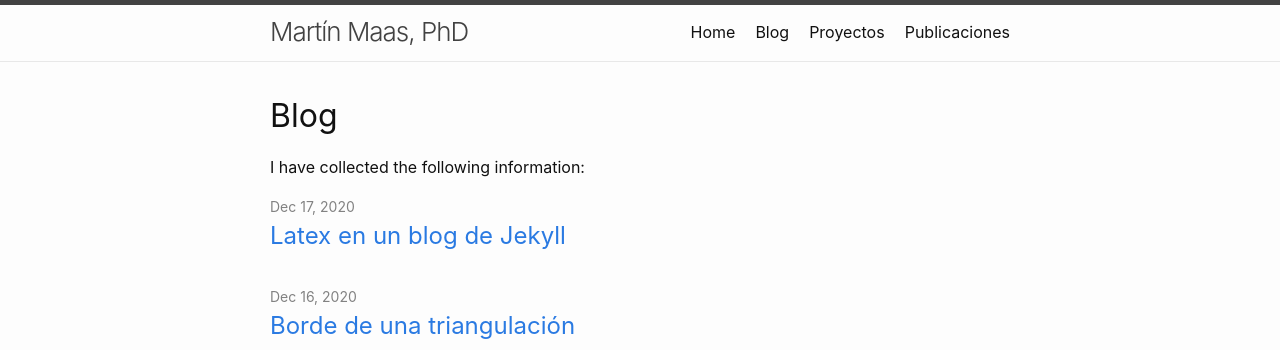
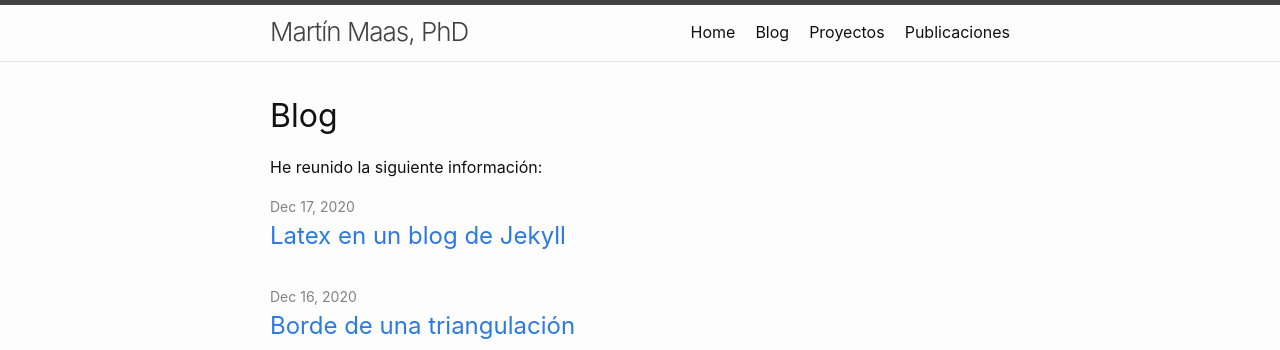
Before and after one commit to mdmaas/mdmaas.github.io, a Jekyll site: the page built from blog.md, in a window 1280 px wide. Shown: the top 350 px of the page. Built offline with Jekyll 4.4.1, drawn with Linux system fonts in a browser that asks for light colours.

Commit message:
mensaje en castellano

```diff
--- a/blog.md
+++ b/blog.md
@@ -4,4 +4,4 @@ title: Blog
 permalink: /blog/
 ---
 
-I have collected the following information:
+He reunido la siguiente información:
```
